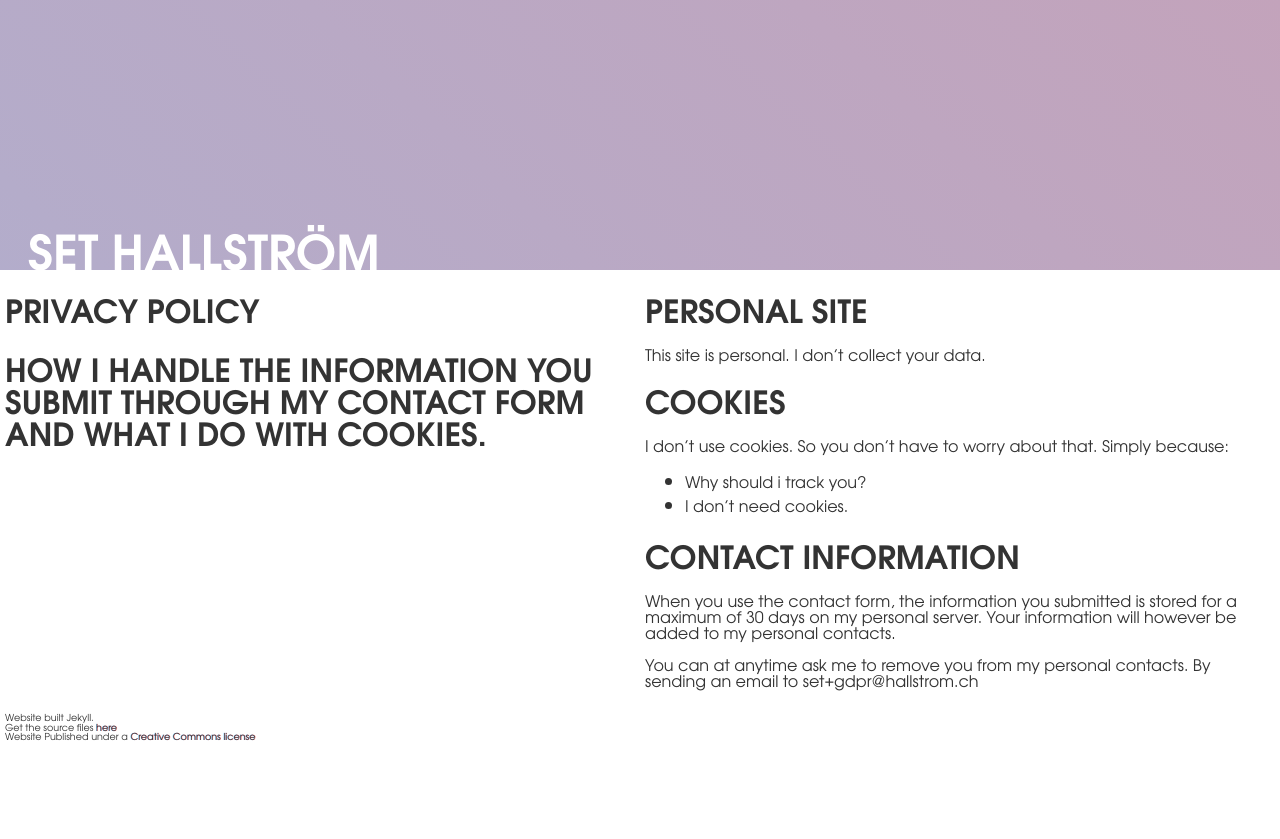
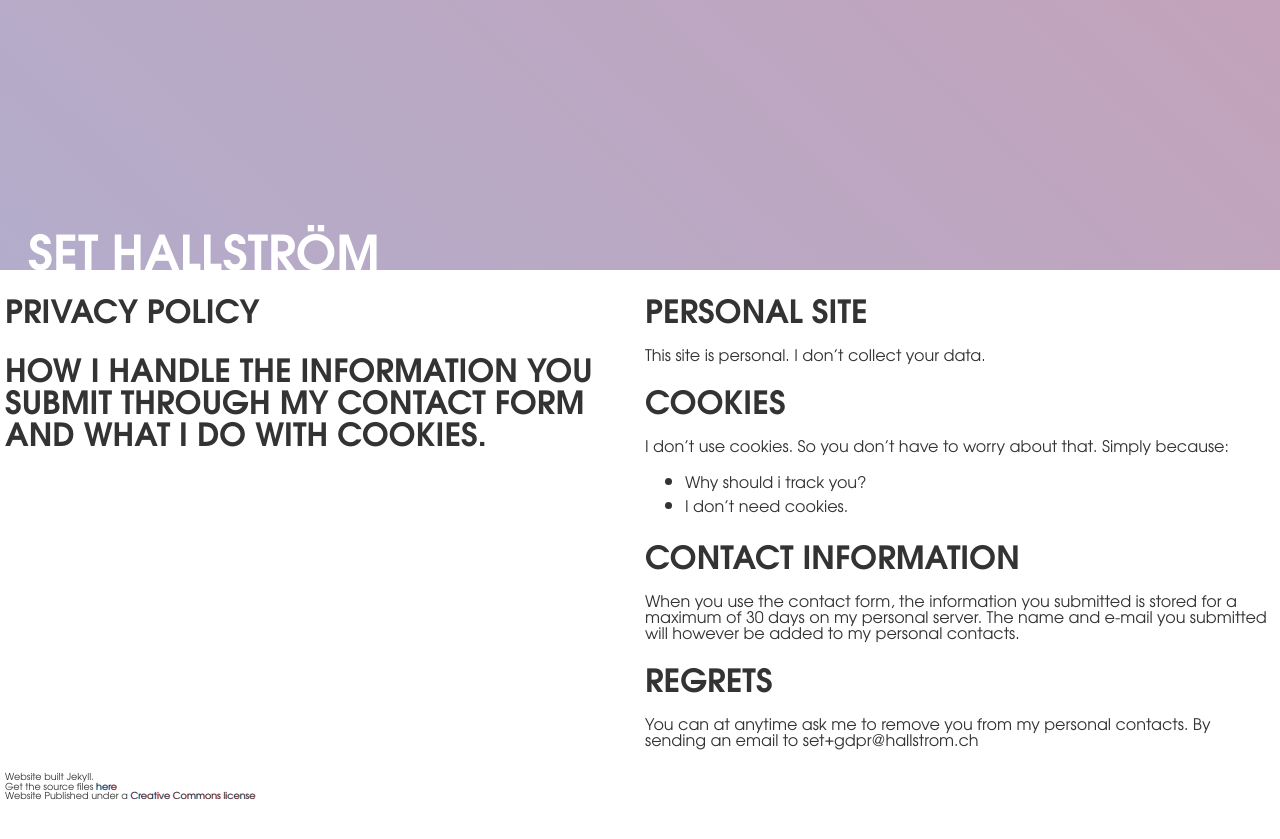
Before and after one commit to Sakrecoer/set.hallstrom, a Jekyll site: the page built from privacy-policy.md, in a window 1280 px wide. Shown: the top 839 px of the page. Built offline with Jekyll 4.4.1, drawn with Linux system fonts in a browser that asks for light colours.

Commit message:
Updated 'privacy-policy.md' via CloudCannon

```diff
--- a/privacy-policy.md
+++ b/privacy-policy.md
@@ -7,15 +7,22 @@ image: /siteicon.png
 layout: infopages
 sitemap: false
 ---
+
 # Personal Site
+
 This site is personal. I don't collect your data.
 
 # Cookies
+
 I don't use cookies. So you don't have to worry about that. Simply because:
-- Why should i track you?
-- I don't need cookies.
+
+* Why should i track you?
+* I don't need cookies.
 
 # Contact information
-When you use the contact form, the information you submitted is stored for a maximum of 30 days on my personal server. Your information will however be added to my personal contacts.
+
+When you use the contact form, the information you submitted is stored for a maximum of 30 days on my personal server. The name and e-mail you submitted will however be added to my personal contacts.
+
+# Regrets
 
 You can at anytime ask me to remove you from my personal contacts. By sending an email to set+gdpr@hallstrom.ch
```
